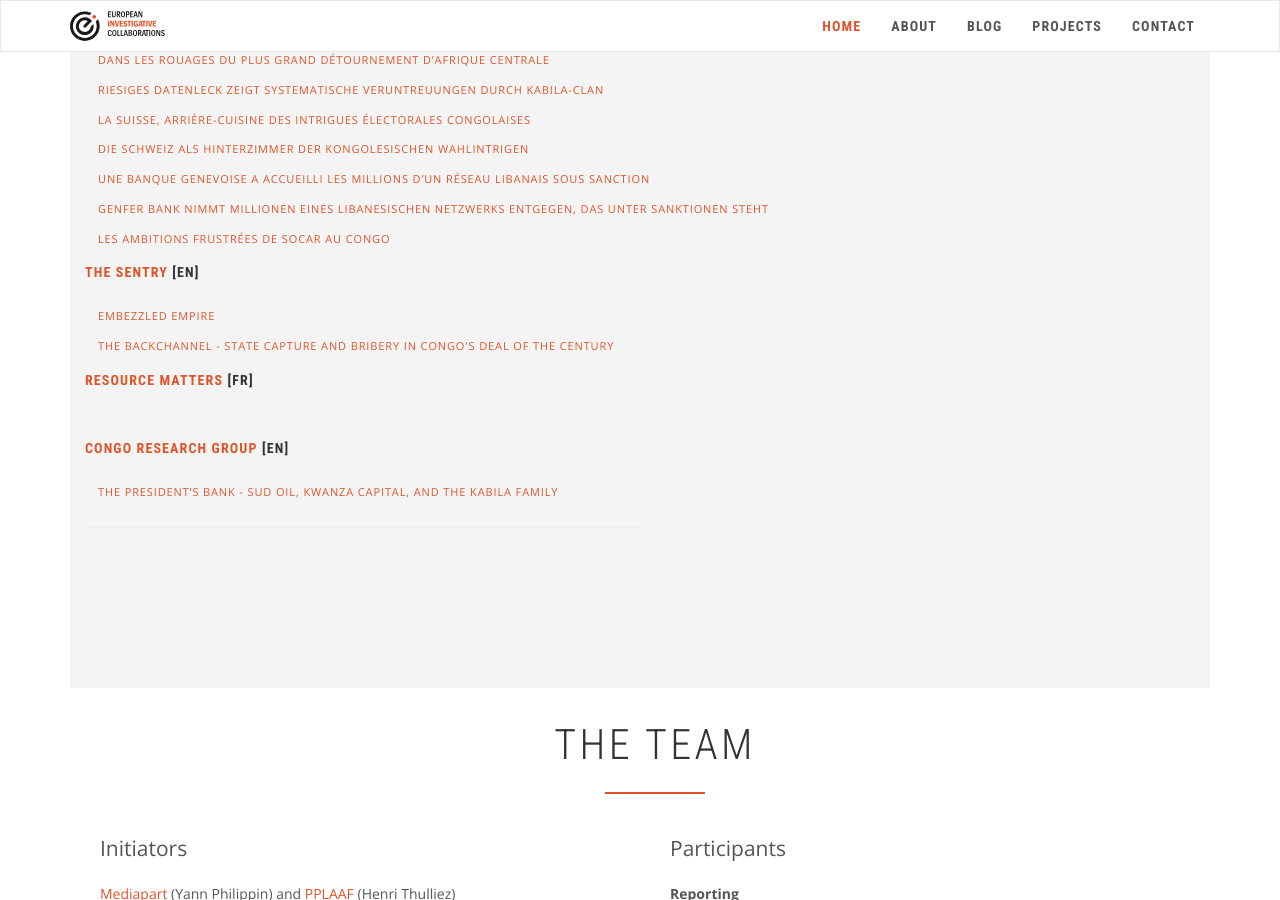
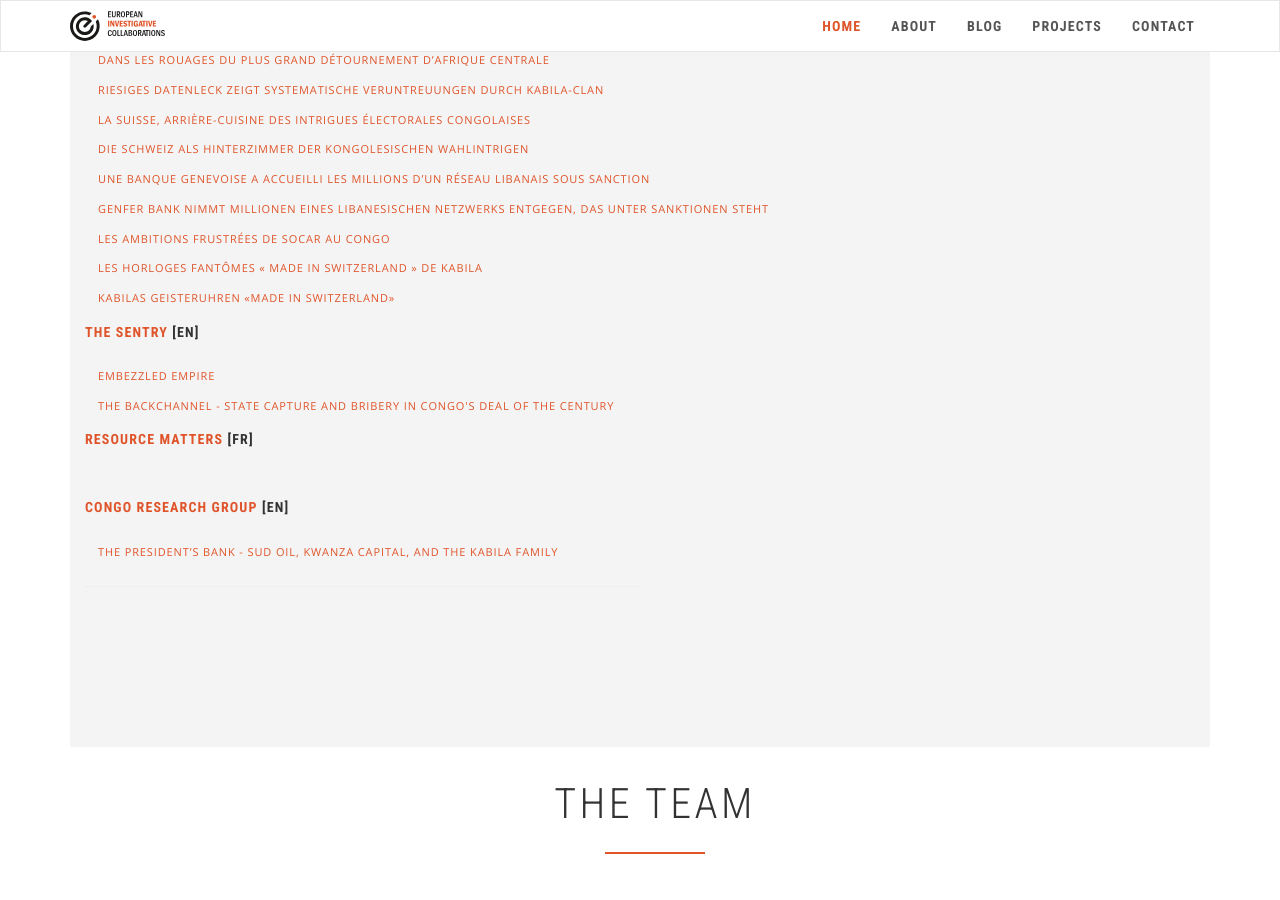
Before and after one commit to eic-network/eic-incubator.github.io, a Jekyll site: the page built from _projects/congo-holdup.md, in a window 1280 px wide and 900 px high, scrolled down 4786 px. Built offline with Jekyll 4.4.1, drawn with Linux system fonts in a browser that asks for light colours; nearby versions of some CDN libraries.

Commit message:
Update congo-holdup.md

```diff
--- a/_projects/congo-holdup.md
+++ b/_projects/congo-holdup.md
@@ -283,6 +283,10 @@ publications:
     url: https://www.publiceye.ch/de/themen/korruption/congo-hold-up/genfer-bank-nimmt-millionen-eines-libanesischen-netzwerks-entgegen-das-unter-sanktionen-steht
   - name: Les ambitions frustrées de Socar au Congo
     url: https://www.publiceye.ch/fr/thematiques/corruption/congo-hold-up/les-ambitions-frustrees-de-socar-au-congo
+  - name: Les horloges fantômes « Made in Switzerland » de Kabila
+    url: https://www.publiceye.ch/fr/thematiques/corruption/congo-hold-up/les-horloges-fantomes-made-in-switzerland-de-kabila
+  - name: Kabilas Geisteruhren «Made in Switzerland»
+    url: https://www.publiceye.ch/de/themen/korruption/congo-hold-up/kabilas-geisteruhren-made-in-switzerland
   name: Public Eye
   url: https://www.publiceye.ch/
 - lang: "[EN]"
```
